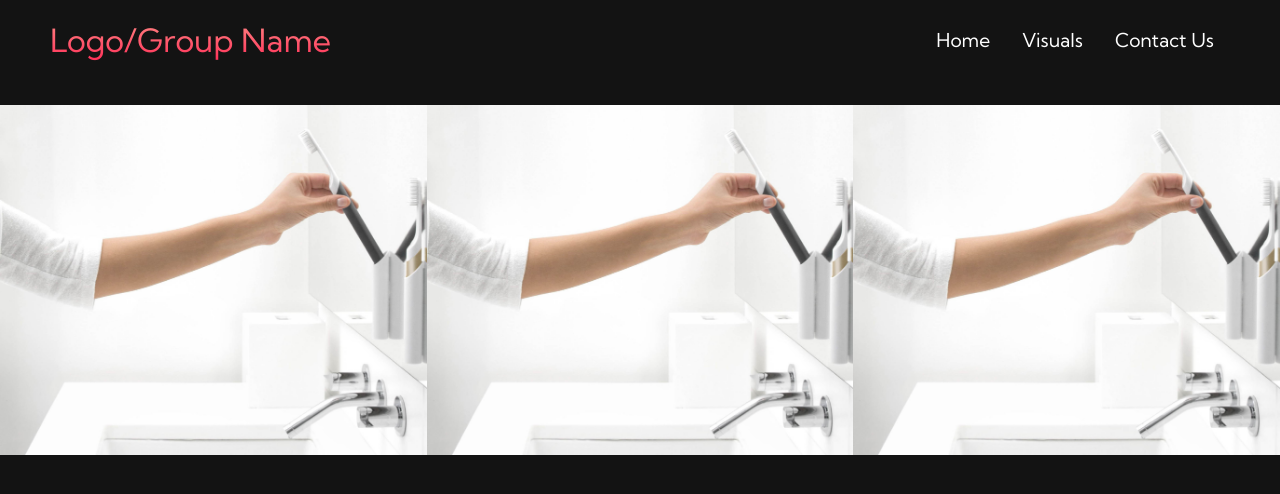
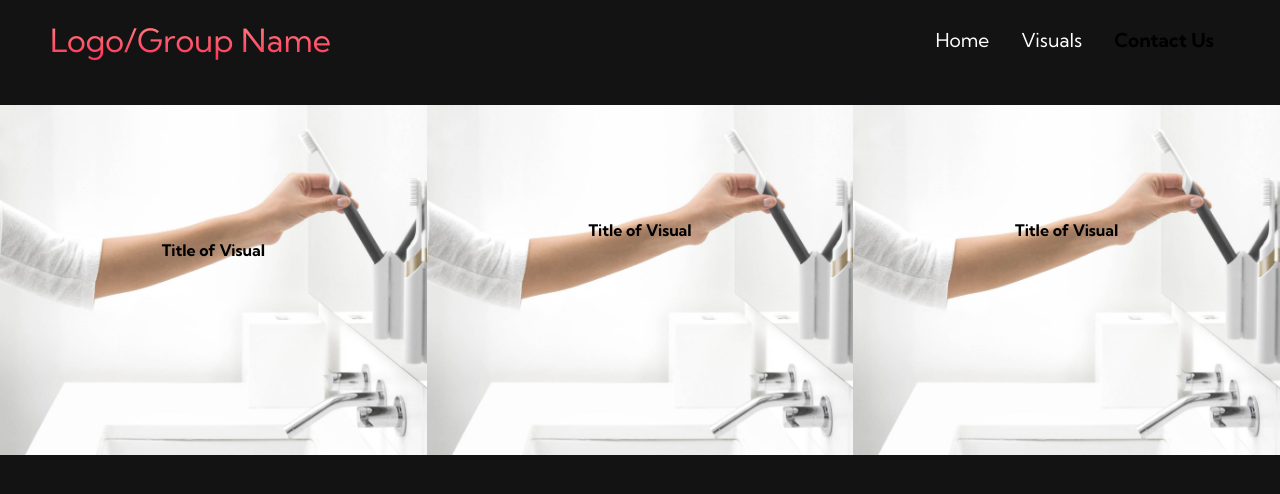
Before and after one commit to andrewzee23/personality_prediction, a plain HTML site: page templates/visuals.html in a window 1280 px wide. Drawn offline with Linux system fonts and the light colour scheme.

Commit message:
added links to title of visuals

```diff
--- a/static/css/visuals.css
+++ b/static/css/visuals.css
@@ -54,13 +54,24 @@ body {
     margin: 4px;
 }
 
-.img-text-wrapper:hover .img-title {
+/* .img-text-wrapper:hover .img-title {
     color: lightseagreen;
     font-weight: 600;
-}
+} */
 
-.img-text-wrapper .img-title {
+.img-text-wrapper .img-title{
     transition: 1s;
     color: transparent;
     font-weight: 600;
 }
+
+#title {
+    text-decoration: none;
+    color: black;
+    font-weight: 600;
+}
+
+.img-text-wrapper:hover #title {
+    color: lightseagreen;
+    font-weight: 600;
+}
--- a/templates/visuals.html
+++ b/templates/visuals.html
@@ -35,7 +35,7 @@
                 </li>
 
                 <li class="navbar-item">
-                    <a href="/contact" class="navbar-links"> Contact Us </a>
+                    <a id="title" href="/contact" class="navbar-links"> Contact Us </a>
                 </li>
 
             </ul>
@@ -53,7 +53,7 @@
 
             <div class="img-text-wrapper">
                 <div class="img-title">
-                    Title of Visual
+                    <a id="title" href="#"> Title of Visual </a>
                 </div>
                 <div class="subtitle">
                     Lorem ipsum dolor sit amet consectetur, adipisicing elit. Magnam, expedita molestias?
@@ -68,7 +68,7 @@
 
             <div class="img-text-wrapper">
                 <div class="img-title">
-                    Title of Visual
+                    <a id="title" href="#"> Title of Visual </a>
                 </div>
                 <div class="subtitle">
                     Quaerat eveniet aperiam ducimus sit ipsum unde alias quibusdam debitis quae nobis voluptatibus, consequuntur rem aliquam illo sequi ea.
@@ -83,7 +83,7 @@
 
             <div class="img-text-wrapper">
                 <div class="img-title">
-                    Title of Visual
+                    <a id="title" href="#"> Title of Visual </a>
                 </div>
                 <div class="subtitle">
                     Quaerat eveniet aperiam ducimus sit ipsum unde alias quibusdam debitis quae nobis voluptatibus, consequuntur rem aliquam illo sequi ea.
```
